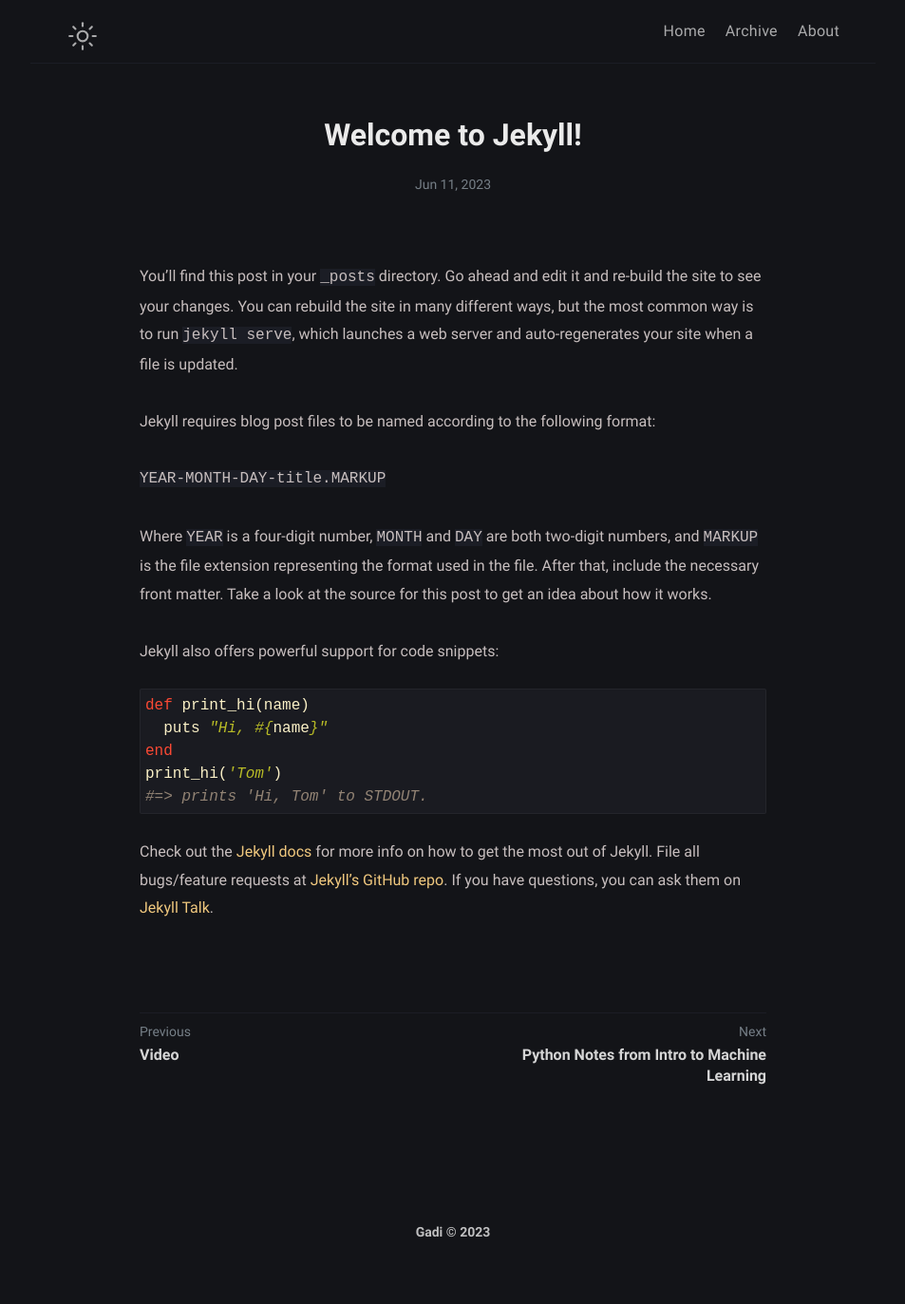
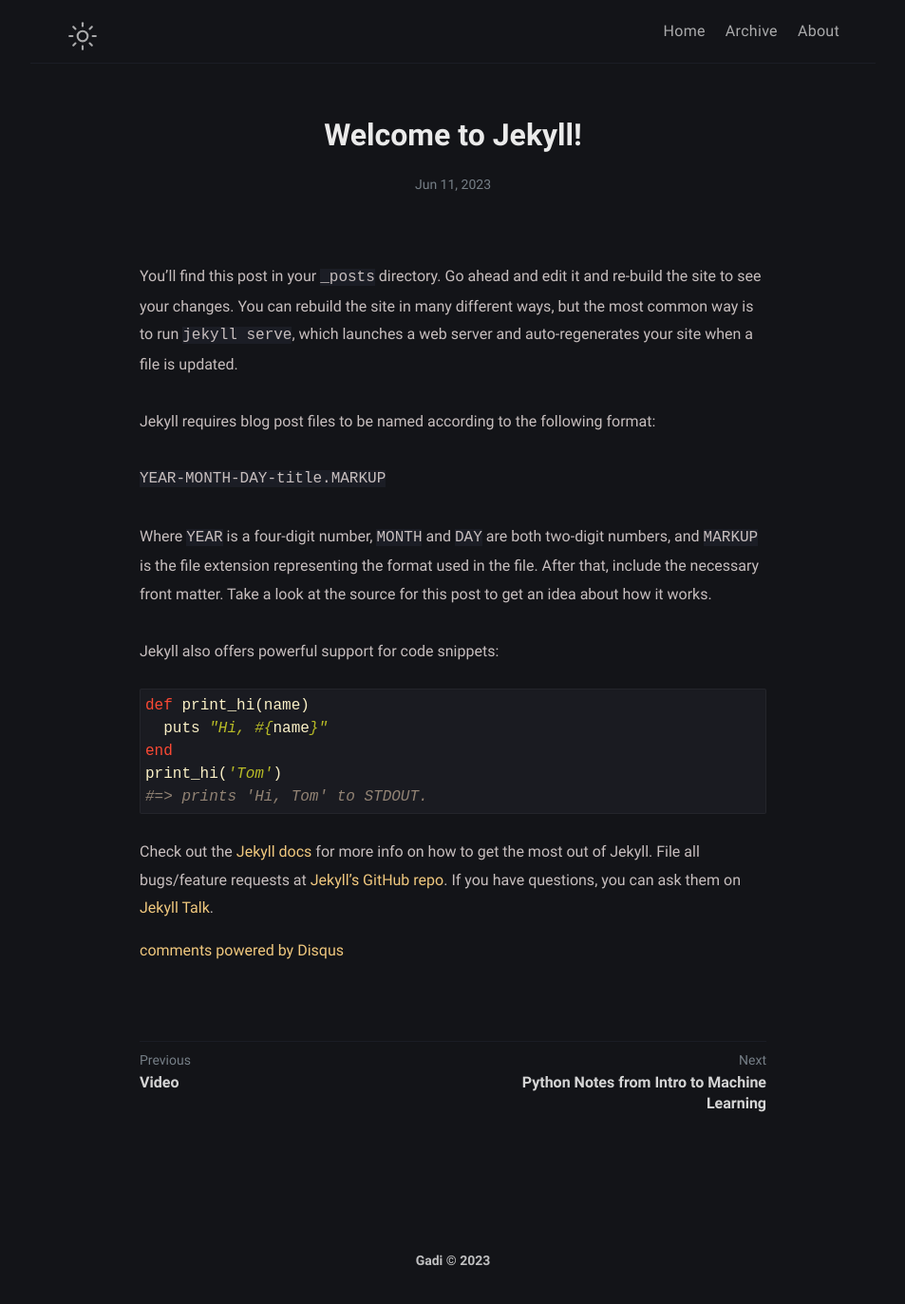
Before and after one commit to gadivalr/mess, a Jekyll site: the page built from _posts/welcome-to-jekyll/2020-08-29-welcome-to-jekyll.md, in a window 1280 px wide. Shown: the whole page at 95% size, without its empty margins (163-1116 px from the left). Built offline with Jekyll 4.4.1, drawn with Linux system fonts in a browser that asks for light colours; comment, search, counter and statistics services are not loaded; before the commit the page ends 1344 px from its top, so only the background shows below that; some of the changed lines change nothing that is shown.

Commit message:
Update disqus.html

```diff
--- a/_includes/disqus.html
+++ b/_includes/disqus.html
@@ -1,22 +1,19 @@
 <section class="disqus">
     <div id="disqus_thread"></div>
-<script>
-    /**
-    *  RECOMMENDED CONFIGURATION VARIABLES: EDIT AND UNCOMMENT THE SECTION BELOW TO INSERT DYNAMIC VALUES FROM YOUR PLATFORM OR CMS.
-    *  LEARN WHY DEFINING THESE VARIABLES IS IMPORTANT: https://disqus.com/admin/universalcode/#configuration-variables    */
+    <script type="text/javascript">
 
         var disqus_config = function () {
-    this.page.url = 'https://mess-gamma.vercel.app/test/';
+            this.page.url = '{{ site.url }}{{ page.url | replace:"index.html","" }}';
             this.page.identifier = '{{ page.id }}';
         };
-
-
-    (function() { // DON'T EDIT BELOW THIS LINE
-    var d = document, s = d.createElement('script');
-    s.src = 'https://gadivalr.disqus.com/embed.js';
-    s.setAttribute('data-timestamp', +new Date());
-    (d.head || d.body).appendChild(s);
+        var disqus_shortname = '{{ site.disqus.shortname }}';
+        var disqus_developer = 0;
+        (function() {
+            var dsq = document.createElement('script'); dsq.type = 'text/javascript'; dsq.async = true;
+            dsq.src = 'https://' + disqus_shortname + '.disqus.com/embed.js';
+            (document.getElementsByTagName('head')[0] || document.getElementsByTagName('body')[0]).appendChild(dsq);
         })();
     </script>
     <noscript>Please enable JavaScript to view the <a href="https://disqus.com/?ref_noscript">comments powered by Disqus.</a></noscript>
+    <a href="https://disqus.com" class="dsq-brlink">comments powered by <span class="logo-disqus">Disqus</span></a>
 </section>
```
Lines whose indentation alone changed are shown as unchanged.
